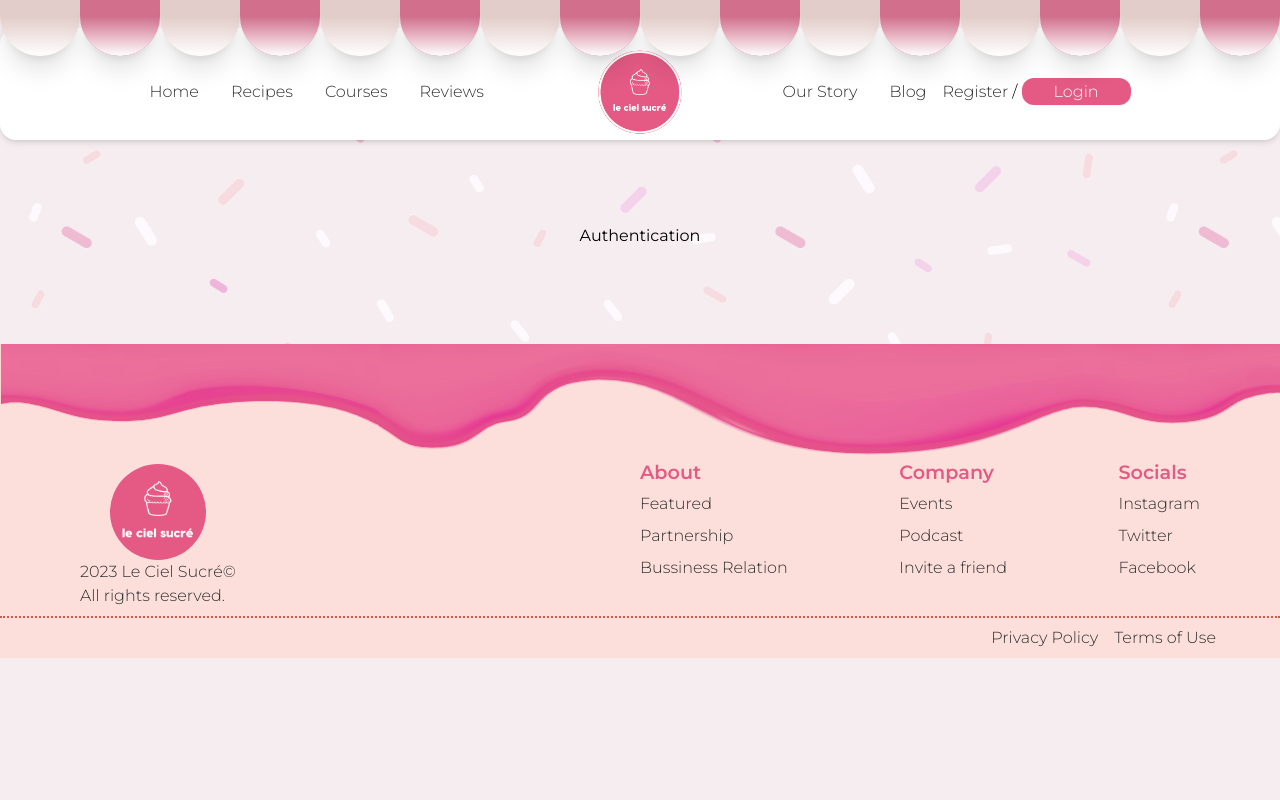
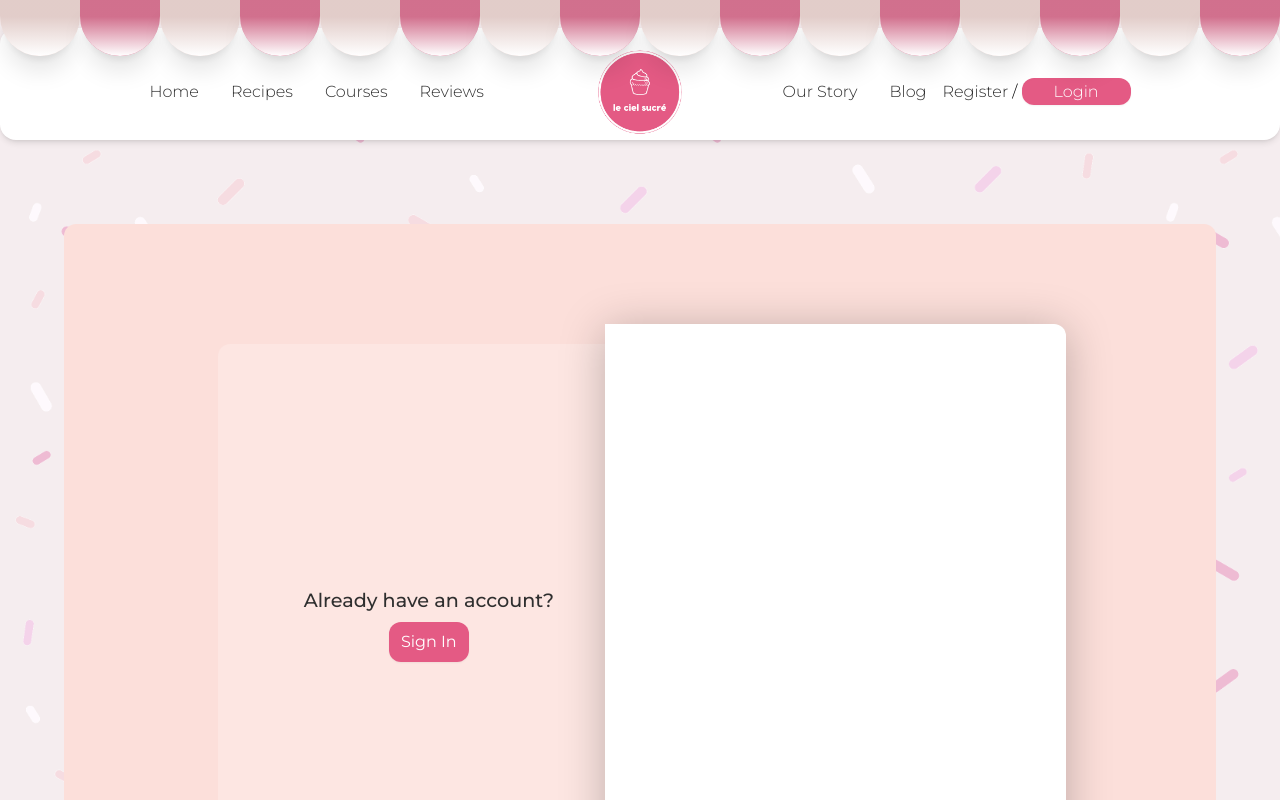
Before and after one commit to Pizzaboi87/pastry-shop-website, a React (Vite) app: page /auth in a window 1280 px wide. Shown: the top 800 px of the page. Built offline with nearby package versions, Linux system fonts and the light colour scheme; some icons are missing.

Commit message:
started to create auth page

```diff
--- /dev/null
+++ b/src/components/AuthButton.jsx
@@ -0,0 +1,21 @@
+const AuthButton = ({ text, btnText, setIsSignIn, isSignIn }) => {
+  return (
+    <div className="boxclass signup relative w-[50%] h-full flex flex-col items-center justify-center">
+      <h2
+        className={`${
+          isSignIn ? "text-white" : "text-text"
+        } font-[500] text-[1.2rem] mb-2`}
+      >
+        {text}
+      </h2>
+      <button
+        className="signupBtn bg-logopink rounded-xl shadow-sm border-none hover:bg-pinkdark text-white font-[400] text-center px-3 py-2"
+        onClick={() => setIsSignIn(!isSignIn)}
+      >
+        {btnText}
+      </button>
+    </div>
+  );
+};
+
+export default AuthButton;
--- a/src/components/Navbar.jsx
+++ b/src/components/Navbar.jsx
@@ -34,11 +34,11 @@ const Navbar = () => {
             ))}
           </ul>
           <span>
-            <Link to="/auth" className="text-text hover:text-logopink">
+            <Link to="auth" className="text-text hover:text-logopink">
               Register
             </Link>{" "}
             /{" "}
-            <LinkButton extraClass="font-[300] px-8 py-1" whereTo="/auth">
+            <LinkButton extraClass="font-[300] px-8 py-1" whereto="/auth">
               Login
             </LinkButton>
           </span>
@@ -71,14 +71,14 @@ const Navbar = () => {
               </li>
             ))}
             <Link
-              to="/auth"
+              to="auth"
               onClick={() => setOpenMenu(!openMenu)}
               className="text-text hover:text-logopink"
             >
               Register
             </Link>
             <Link
-              whereTo="/auth"
+              whereto="/auth"
               onClick={() => setOpenMenu(!openMenu)}
               className="text-text hover:text-logopink"
             >
--- a/src/components/index.js
+++ b/src/components/index.js
@@ -1,3 +1,4 @@
+import AuthButton from "./AuthButton";
 import Awning from "./Awning";
 import CourseCard from "./CourseCard";
 import CourseForm from "./CourseForm";
@@ -17,6 +18,7 @@ import TeamCard from "./TeamCard";
 import TextAndImage from "./TextAndImage";
 
 export {
+  AuthButton,
   Awning,
   CourseCard,
   CourseForm,
--- a/src/pages/Authentication.jsx
+++ b/src/pages/Authentication.jsx
@@ -1,5 +1,42 @@
+import { useState } from "react";
+import { authStyle, containerStyle, formStyle } from "../styles";
+import { AuthButton } from "../components";
+
 const Authentication = () => {
-  return <div className="mt-56">Authentication</div>;
+  const [isSignIn, setIsSignIn] = useState(false);
+
+  return (
+    <div
+      className={`${
+        isSignIn ? "bg-[#03a9f4]" : "bg-pinklight"
+      } md:mt-56 mt-36 min-h-[100vh] xl:w-[90%] 3xl:w-[80%] w-full  rounded-xl md:p-12 p-4 flex flex-col items-center justify-center relative`}
+      style={containerStyle}
+    >
+      <div
+        className="blueBg w-[80%] h-[70vh] flex items-center rounded-xl"
+        style={authStyle}
+      >
+        <AuthButton
+          text="Already have an account?"
+          btnText="Sign In"
+          isSignIn={isSignIn}
+          setIsSignIn={setIsSignIn}
+        />
+        <AuthButton
+          text="Don't have an account?"
+          btnText="Sign Up"
+          isSignIn={isSignIn}
+          setIsSignIn={setIsSignIn}
+        />
+      </div>
+      <div
+        className={`${
+          isSignIn ? "left-[12.5%] rounded-l-xl" : "left-[47%] rounded-r-xl"
+        } formBox absolute w-[40%] h-[75vh] bg-white z-[10] flex justify-center items-center`}
+        style={formStyle}
+      ></div>
+    </div>
+  );
 };
 
 export default Authentication;
--- a/src/styles/index.js
+++ b/src/styles/index.js
@@ -30,4 +30,26 @@ const shadowStyle = {
     "linear-gradient(180deg, rgba(166, 163, 163, 0.3) 30%, rgba(255, 255, 255, 1) 100%)",
 };
 
-export { phoneInputStyle, stampStyle, recolorStyle, shadowStyle };
+const containerStyle = {
+  transition: "0.5s ease-in-out",
+};
+
+const authStyle = {
+  background: "rgba(255, 255, 255, 0.2)",
+  boxShadow: "rgba(0, 0, 0, 0.12)",
+};
+
+const formStyle = {
+  boxShadow: "0 5px 45px rgba(0,0,0,0.25",
+  transition: "0.5s ease-in-out",
+};
+
+export {
+  phoneInputStyle,
+  stampStyle,
+  recolorStyle,
+  shadowStyle,
+  authStyle,
+  formStyle,
+  containerStyle,
+};
```
